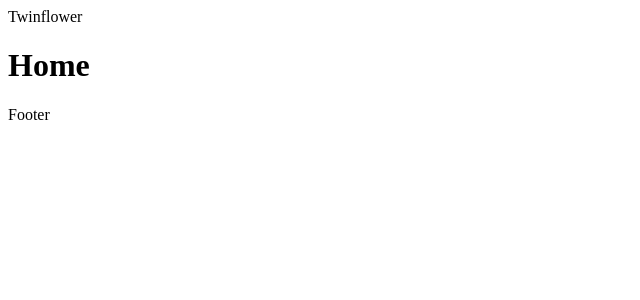
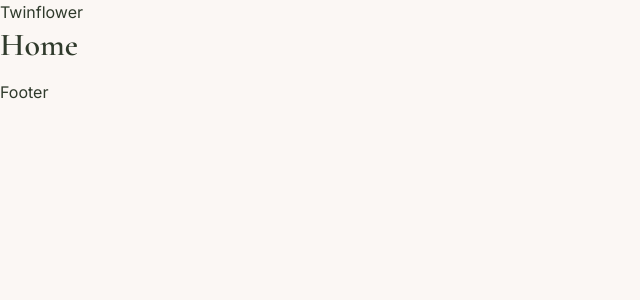
Before and after one commit to Linnea87/twinflower, a React (Vite) app: page / in a window 1280 px wide. Shown: the top 300 px of the page, without its empty margins (0-640 px from the left). Built offline with nearby package versions, Linux system fonts and the light colour scheme.

Commit message:
Add color variables, fonts and global styles

```diff
--- a/index.html
+++ b/index.html
@@ -4,6 +4,12 @@
     <meta charset="UTF-8" />
     <link rel="icon" type="image/png" href="/favicon.png" />
     <link rel="apple-touch-icon" href="/apple-touch-icon.png" />
+    <link rel="preconnect" href="https://fonts.googleapis.com" />
+    <link rel="preconnect" href="https://fonts.gstatic.com" crossorigin />
+    <link
+      href="https://fonts.googleapis.com/css2?family=Cormorant+Garamond:wght@500;600&family=Inter:wght@400;500&display=swap"
+      rel="stylesheet"
+    />
     <meta name="viewport" content="width=device-width, initial-scale=1.0" />
     <title>Twinflower</title>
   </head>
--- a/src/main.jsx
+++ b/src/main.jsx
@@ -2,6 +2,8 @@ import { StrictMode } from "react";
 import { createRoot } from "react-dom/client";
 import { RouterProvider } from "react-router";
 import router from "./routes/router";
+import "./styles/variables.css";
+import "./styles/global.css";
 
 createRoot(document.getElementById("root")).render(
   <StrictMode>
--- a/src/styles/global.css
+++ b/src/styles/global.css
@@ -0,0 +1,34 @@
+*,
+*::before,
+*::after {
+  box-sizing: border-box;
+}
+
+body {
+  margin: 0;
+  font-family: var(--font-body);
+  line-height: 1.6;
+  color: var(--color-text);
+  background-color: var(--color-background);
+}
+
+h1,
+h2,
+h3 {
+  margin: 0 0 var(--space-md);
+  font-family: var(--font-heading);
+  line-height: 1.2;
+}
+
+img {
+  display: block;
+  max-width: 100%;
+}
+
+a {
+  color: var(--color-primary-dark);
+}
+
+button {
+  font: inherit;
+}
--- a/src/styles/variables.css
+++ b/src/styles/variables.css
@@ -0,0 +1,29 @@
+:root {
+  /* Base palette */
+  --color-background: #fbf7f4;
+  --color-primary: #e8b4bc;
+  --color-primary-dark: #b86b7a;
+  --color-secondary: #4f6b45;
+  --color-accent: #8b4a3c;
+  --color-surface: #eef0e8;
+  --color-text: #2f3a2b;
+  --color-white: #ffffff;
+
+  /* Seasonal tokens, overridden in themes.css */
+  --season-decor: var(--color-primary-dark);
+  --season-text: var(--color-text);
+  --season-banner: var(--color-primary);
+
+  /* Typography */
+  --font-heading: "Cormorant Garamond", Georgia, serif;
+  --font-body: "Inter", system-ui, sans-serif;
+
+  /* Spacing and sizing */
+  --space-xs: 0.25rem;
+  --space-sm: 0.5rem;
+  --space-md: 1rem;
+  --space-lg: 1.5rem;
+  --space-xl: 2.5rem;
+  --radius: 8px;
+  --touch-target: 44px;
+}
```
